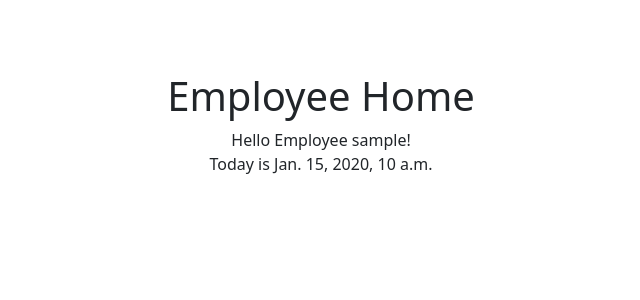
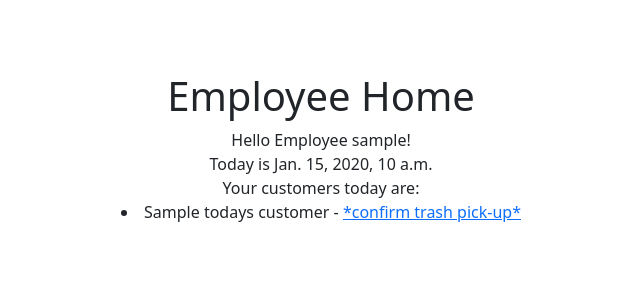
Before and after one commit to jpandiscia1709/Trash_Collection, a Django app: template trash_collector/employees/templates/employees/index.html in a window 1280 px wide. Shown: the part 56-356 px from the top of the page, without its empty margins (319-959 px from the left). Run offline with Django 3.2, Linux system fonts and the light colour scheme; a user stored in the database is signed in; tables that the repository leaves empty hold one stand-in row (values such as "Sample post"); the template is opened without the code that fills it: values that come from a table or form of the project are taken from there, most other values are stand-ins (such as "Sample title", 1, 10 or a date in 2020).

Commit message:
merge changes

```diff
--- a/trash_collector/employees/templates/employees/index.html
+++ b/trash_collector/employees/templates/employees/index.html
@@ -7,6 +7,10 @@
 Hello Employee {{ user.username }}!
 <br />
 Today is {{today}}
+<br />
+Your customers today are:
+<li>{{todays_customer.name}} - <a href="{% url 'employees:confirm_charge' customer.id %}">*confirm trash pick-up*</a></li>
+
 
 {% else %}
 <p>You are at the employee index, but you are not logged in.</p>
```
